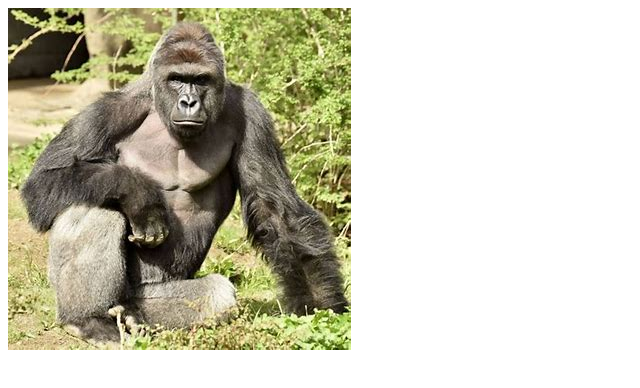
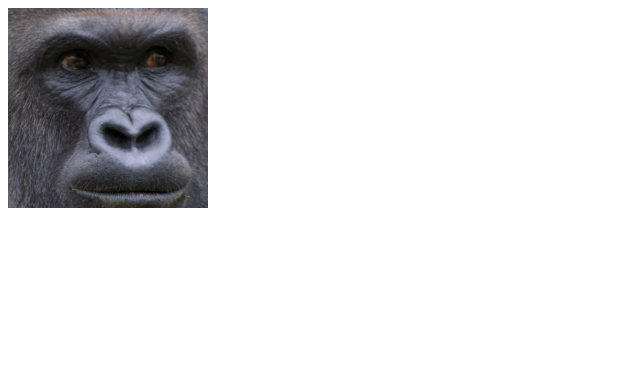
Before and after one commit to theonegorilla/Profile, a plain HTML site: page index.html in a window 1280 px wide. Shown: the whole page, without its empty margins (0-640 px from the left). Drawn offline with Linux system fonts and the light colour scheme.

Commit message:
Update index.html

```diff
--- a/index.html
+++ b/index.html
@@ -6,6 +6,6 @@
     <title>The One Gorilla</title>
 </head>
 <body>
-    <img src="Harambe.jpeg" alt="The One Gorilla">
+    <img src="The One Gorilla.png" alt="The One Gorilla">
 </body>
 </html>
```
